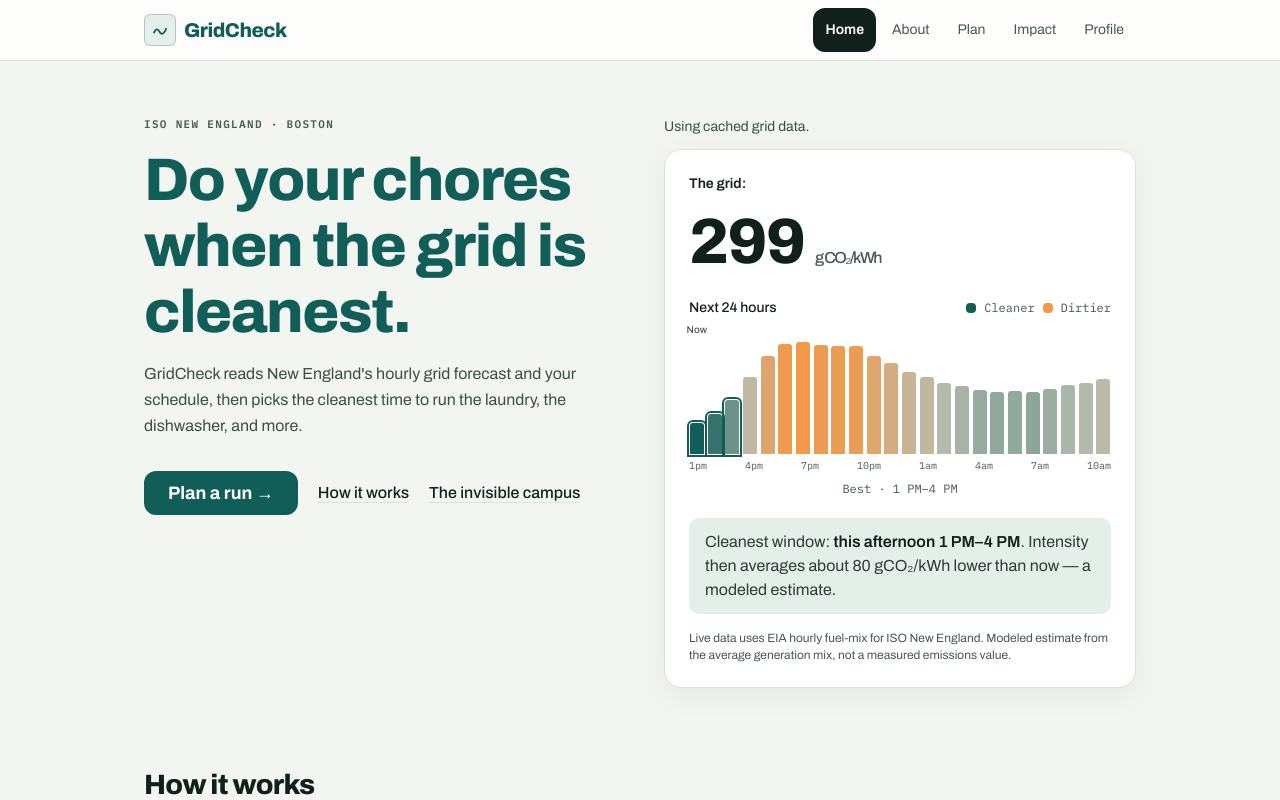
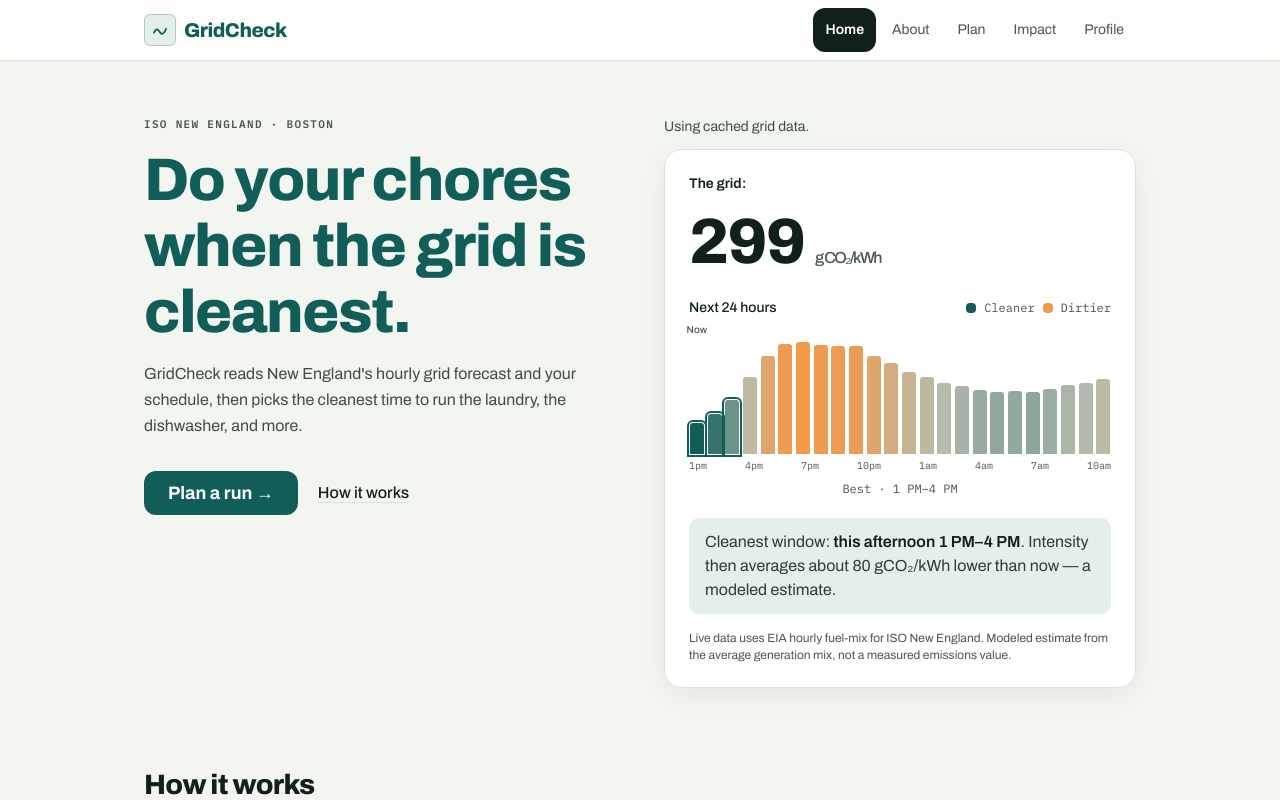
Before and after one commit to tree478/gridcheck, a Next.js app: page / in a window 1280 px wide. Shown: the top 800 px of the page. Built offline with nearby package versions, Linux system fonts and the light colour scheme; no server answers.

Commit message:
Hide Invisible Campus link on the homepage.
Co-authored-by: Cursor <cursoragent@cursor.com>

```diff
--- a/app/page.tsx
+++ b/app/page.tsx
@@ -56,12 +56,6 @@ export default function Home() {
               >
                 How it works
               </a>
-              <Link
-                href="/campus"
-                className="inline-flex min-h-11 items-center text-body font-medium text-ink underline decoration-border underline-offset-4 hover:decoration-ink focus-visible:outline-2 focus-visible:outline-offset-2 focus-visible:outline-primary md:text-body-desktop"
-              >
-                The invisible campus
-              </Link>
             </div>
           </div>
 
```
